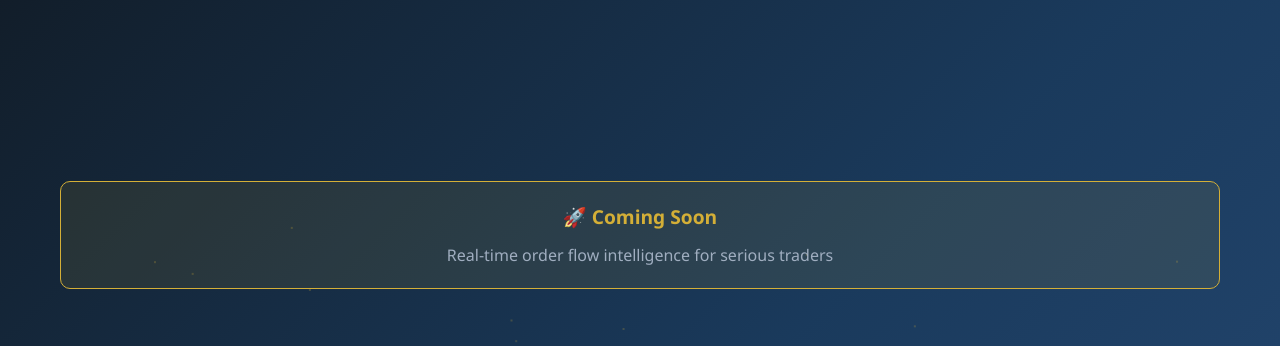
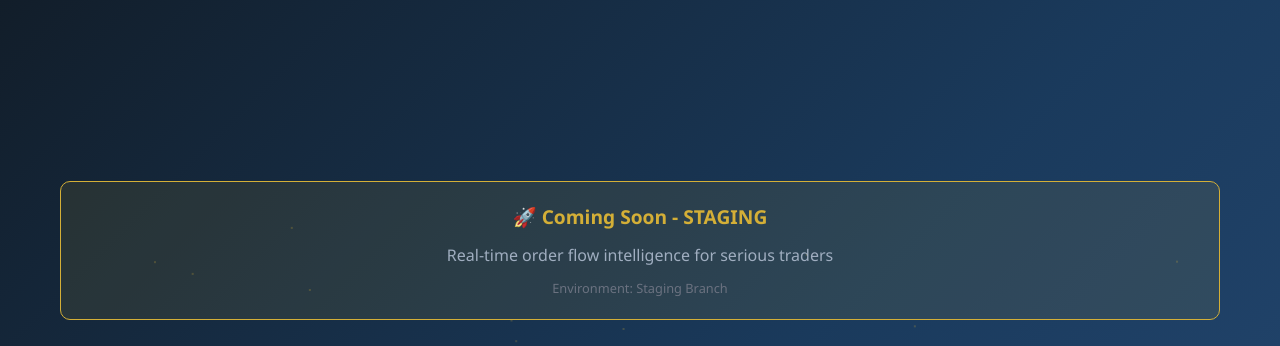
Before and after one commit to jasdsingh/flowedge-site, a plain HTML site: page index.html in a window 1280 px wide. Shown: the part 377-723 px from the top of the page. Drawn offline with Linux system fonts and the light colour scheme.

Commit message:
Test staging environment - add staging indicator
- Temporary change to verify staging deployment
- Shows 'STAGING' label to distinguish from production
- Will be reverted after verification

```diff
--- a/index.html
+++ b/index.html
@@ -336,8 +336,9 @@
 
         <section class="hero-section">
             <div class="coming-soon">
-                <div class="coming-soon-text">🚀 Coming Soon</div>
+                <div class="coming-soon-text">🚀 Coming Soon - STAGING</div>
                 <div class="coming-soon-subtitle">Real-time order flow intelligence for serious traders</div>
+                <div style="font-size: 0.8rem; color: #6b7280; margin-top: 10px;">Environment: Staging Branch</div>
             </div>
 
             <div class="features-grid">
```
